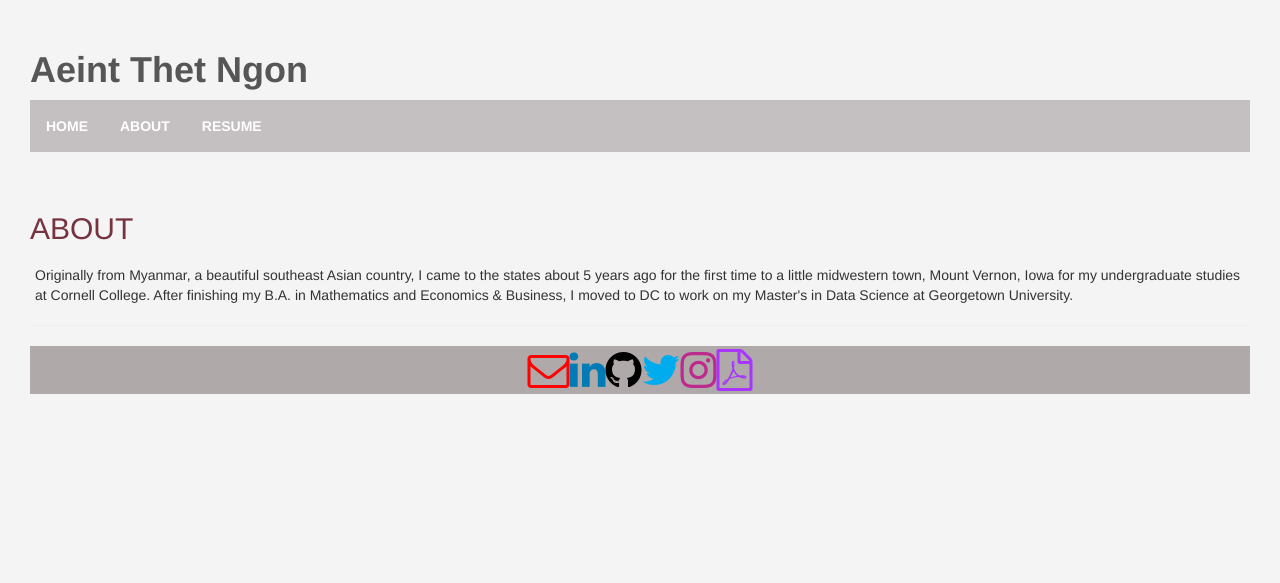
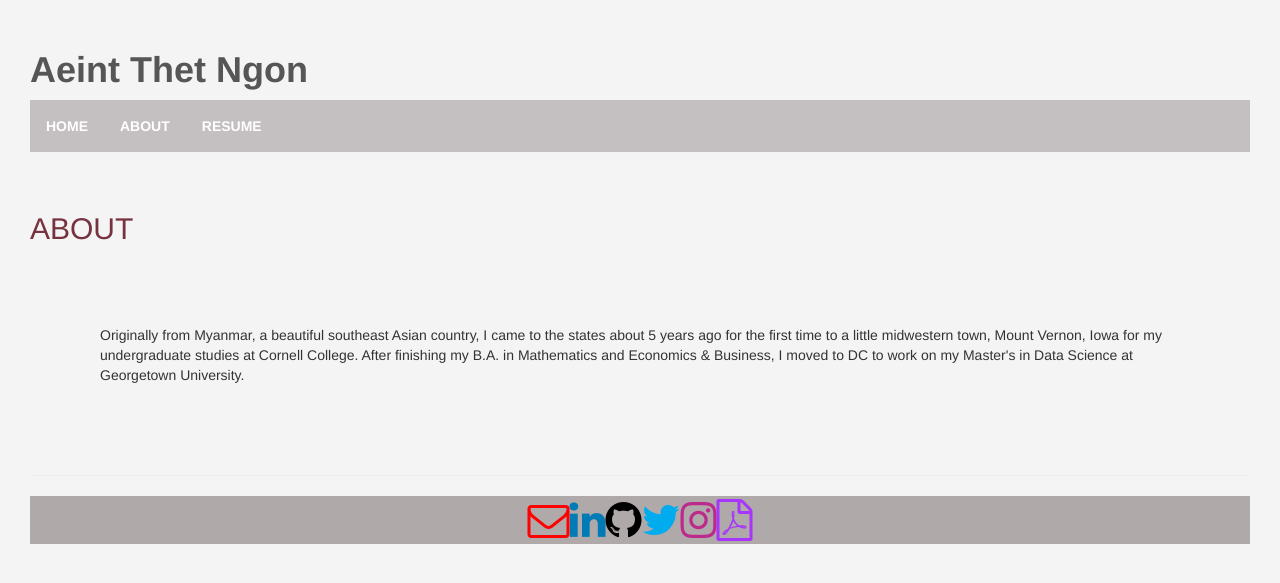
Before and after one commit to aeintngon/old-webpage, a Jekyll site: the page built from about.html, in a window 1280 px wide. Shown: the top 583 px of the page. Built offline with Jekyll 4.4.1, drawn with Linux system fonts in a browser that asks for light colours; nearby versions of some CDN libraries.

Commit message:
Update styles.css

```diff
--- a/CSS/styles.css
+++ b/CSS/styles.css
@@ -72,9 +72,10 @@ ul {
 * {
     box-sizing: border-box;
 }
+
 .content {
 	text-align:left;
-	padding:10px 5px 0 5px;
+	padding:70px;
 }
 
 .footer {
@@ -87,7 +88,6 @@ ul {
 .footer-nav {
     display: flex;
     justify-content: center;
-    list-type:none;
 }
 
 #gmail {
```
